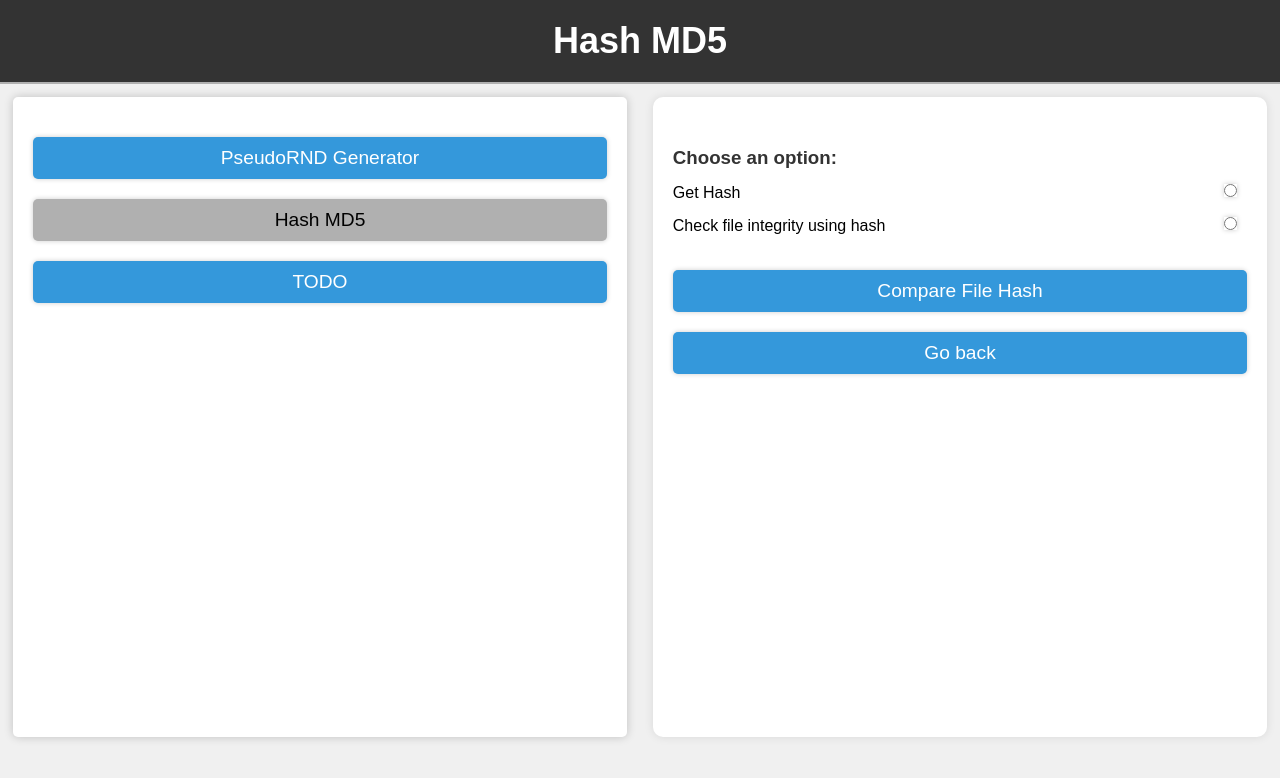
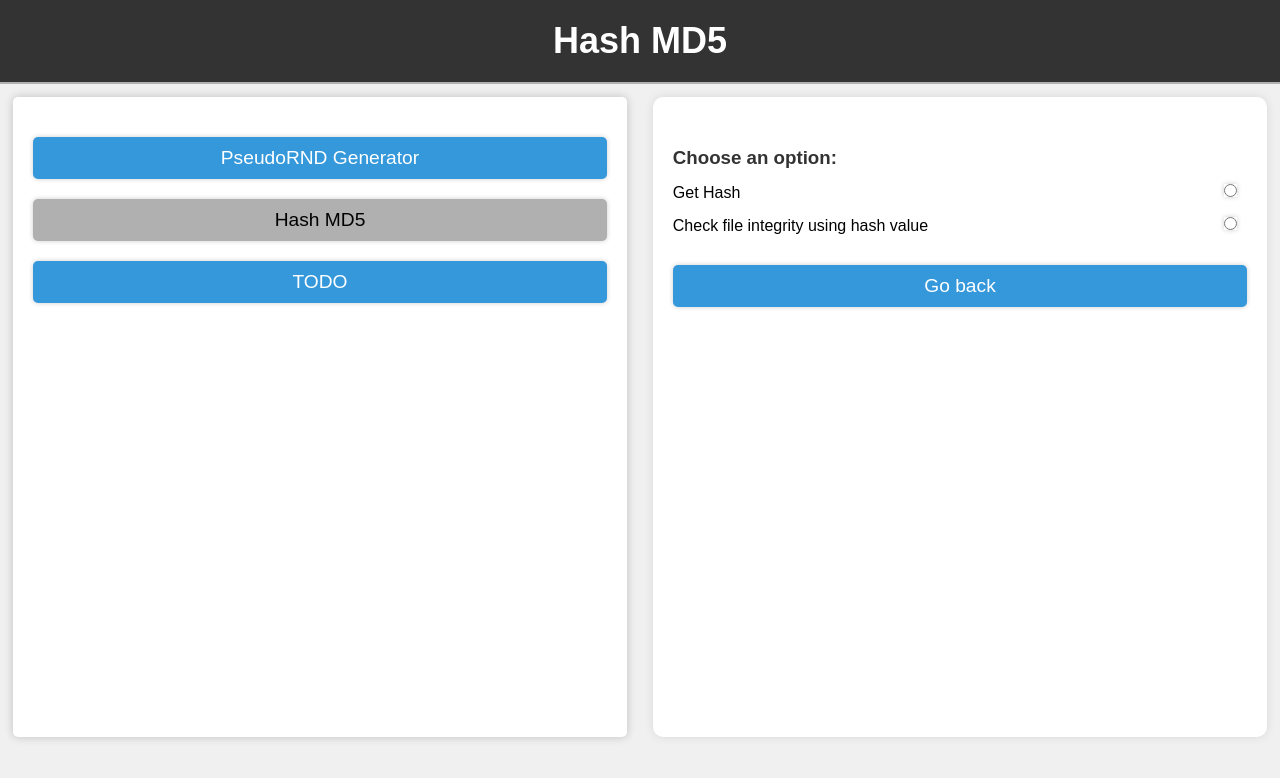
Before and after one commit to Titan43/tzi-labs-front, a React (Create React App) app: page / in a window 1280 px wide. Both pictures are taken after a click on the button "Hash MD5". Shown: the top 778 px of the page. Built offline with nearby package versions, Linux system fonts and the light colour scheme.

Commit message:
change project structure

```diff
--- a/src/components/HashForm.js
+++ b/src/components/Hash/HashForm.js
@@ -51,30 +51,38 @@ function HashForm({setCurrentView, handleMessage, loading, setLoading, setAppOut
             checked={option === "compareHash"}
             onChange={handleOptionChange}
           />
-          Check file integrity using hash</label>
+          Check file integrity using hash value</label>
       </div>
-      {option === "getHash" && (
+      {option !== '' ?
+        <>
         <div className="form-row">
           <input
             type="text"
             name="message"
-            placeholder="Enter your message"
+            placeholder={option==='getHash' ? "Enter your message" : "Enter expected hash value"}
             value={message}
             onChange={handleInputChange}
           />
         </div>
-      )}
         {option === "compareHash" && (
+        <>
+          <div className="form-row">
+
+          </div>
           <div className="form-row">
             <label htmlFor="file">Upload a file:</label>
-          <input type="file" name="file" id="file" accept=".txt" onChange={handleInputChange} />
+            <input type="file" name="file" id="file" onChange={handleInputChange}/>
           </div>
+        </>
         )}
         <div className="form-row">
           <button type="submit" className={loading ? "active" : ""} id="submit-btn">
             {option === "getHash" ? "Get Hash" : "Compare File Hash"}
           </button>
         </div>
+        </>
+          :
+          <></>}
       <div>
         <button onClick={() => setCurrentView("tzi-labs")}>Go back</button>
       </div>
--- a/src/components/OutputView.js
+++ b/src/components/Output/OutputView.js
@@ -1,4 +1,4 @@
-import LoadingSpinner from "./LoadingSpinner";
+import LoadingSpinner from "../Utils/LoadingSpinner";
 import Result from "./Result";
 import SaveToFile from "./SaveToFile";
 
--- a/src/components/PseudoGenApi.js
+++ b/src/components/PseudoGen/PseudoGenApi.js
@@ -1,4 +1,4 @@
-import { PSEUDO_GEN_PATH } from "./Constants";
+import { PSEUDO_GEN_PATH } from "../Utils/Constants";
 
 function getPseudoRNDOut(paramA, paramM, paramC, paramX0, size, option, handleMessage, setLoading, setAppOutput){
     setLoading(true);
--- a/src/components/LoadingSpinner.js
+++ b/src/components/Utils/LoadingSpinner.js
@@ -1,5 +1,5 @@
 import React from "react";
-import "../styles/LoadingSpinner.css";
+import "../../styles/LoadingSpinner.css";
 
 const LoadingSpinner = () => {
   return (
--- a/src/components/Notification.js
+++ b/src/components/Utils/Notification.js
@@ -1,5 +1,5 @@
 import { useState, useEffect, useRef } from 'react';
-import '../styles/Notification.css';
+import '../../styles/Notification.css';
 
 const Notification = ({ message, type, notificationUpdateTime }) => {
   const [show, setShow] = useState(false);
--- a/src/styles/App.css
+++ b/src/styles/App.css
@@ -138,7 +138,7 @@ form input, form select, form textarea, form button, div button{
     margin-right: 10px;
     border: none;
     outline: none;
-    margin-bottom: 10px;
+    margin-bottom: 15px;
 }
 
 button {
```
Also changed, not shown: src/App.js (+4 -4 lines), src/components/Output/Result.js (renamed from src/components/Result.js), src/components/Output/SaveToFile.js (renamed from src/components/SaveToFile.js), src/components/PseudoGen/PseudoGenForm.js (renamed from src/components/PseudoGenForm.js), src/components/PseudoGen/PseudoGenOptions.js (renamed from src/components/PseudoGenOptions.js), src/components/Utils/Constants.js (renamed from src/components/Constants.js). Lines whose indentation alone changed are shown as unchanged.
